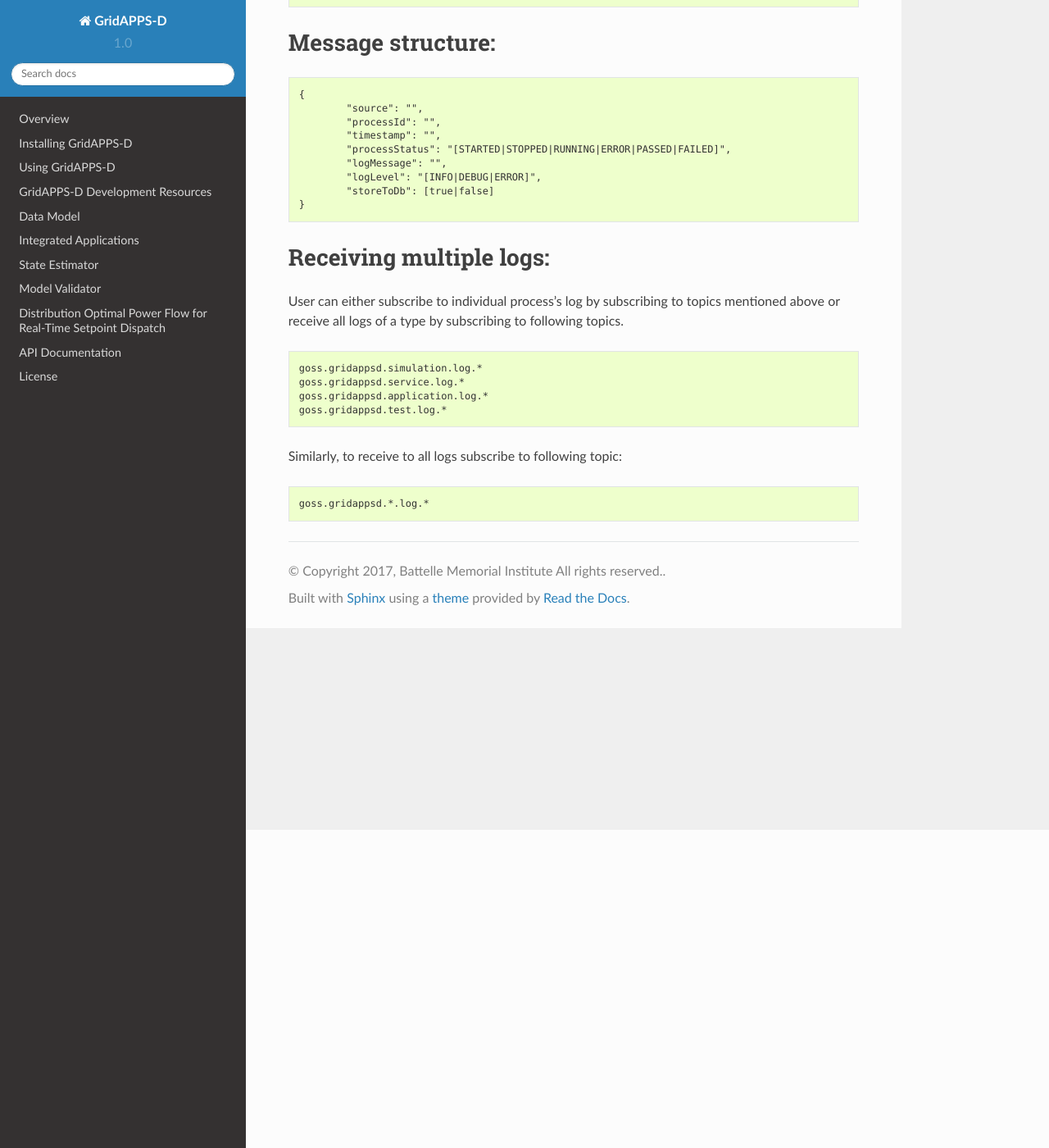
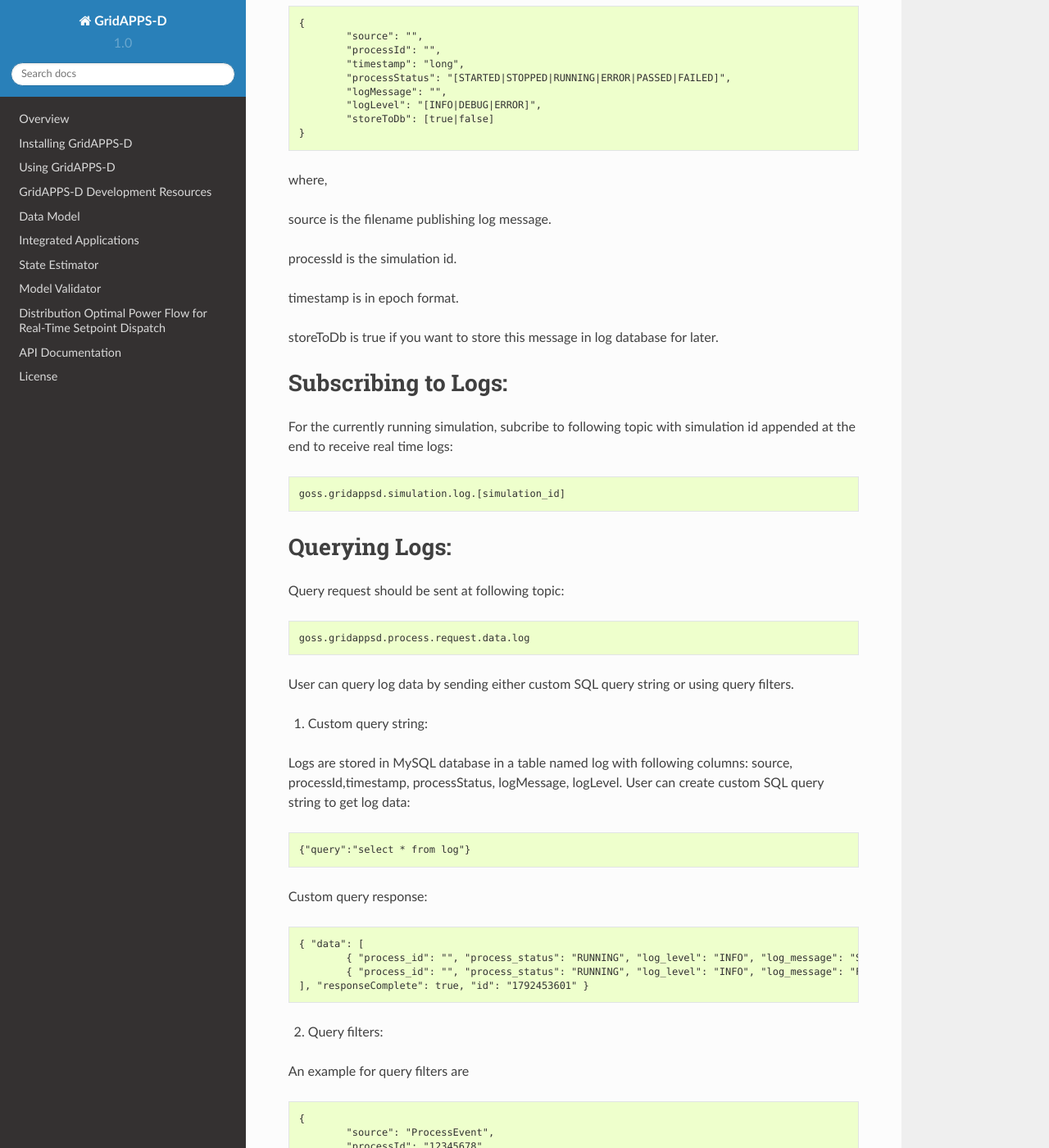
Before and after one commit to ericstephan/gridappsd-docs, a Sphinx documentation site: the page built from docs/source/using_gridappsd/logging_status.rst, in a window 1280 px wide and 1400 px high, scrolled down 388 px. Shown: the whole window at 82% size. Built offline with Sphinx 7.4.7 and the Read the Docs theme 2.0.0, drawn with Linux system fonts in a browser that asks for light colours; pages that are not in the unit, such as notebooks, are missing from menus; some of the changed text lies outside the part shown.

Commit message:
updated logging api

```diff
--- a/docs/source/using_gridappsd/logging_status.rst
+++ b/docs/source/using_gridappsd/logging_status.rst
@@ -1,48 +1,100 @@
 .. _logging_status:
 
-All processes should publish their log messages with process status to Process Manager. These processes include applications, simulations, services, and test runs.
+All applications and services should publish their log messages using using paltform;s log API.
 
-Topic:
-^^^^^^^
+Publishing Logs:
+^^^^^^^^^^^^^^^^
 
-Log message with process status should be published on the following topic. Process id should be attached to the topic name at the end.
+Log messages should be published on the following topic. Simulation id should be attached to the topic at the end.
 
 .. code-block:: console
 
 	goss.gridappsd.simulation.log.[simulation_id]
-	goss.gridappsd.service.log.[service_id]
-	goss.gridappsd.application.log.[app_id]
-	goss.gridappsd.test.log.[test_id]
 
-Message structure:
-^^^^^^^^^^^^^^^^^^
+Message structure for publishing logs :
 
 .. code-block:: console
 
 	{
 		"source": "",
 		"processId": "",
-		"timestamp": "",
+		"timestamp": "long",
 		"processStatus": "[STARTED|STOPPED|RUNNING|ERROR|PASSED|FAILED]",
 		"logMessage": "",
 		"logLevel": "[INFO|DEBUG|ERROR]",
 		"storeToDb": [true|false]
 	}
 
-Receiving multiple logs:
-^^^^^^^^^^^^^^^^^^^^^^^
+where,
 
-User can either subscribe to individual process's log by subscribing to topics mentioned above or receive all logs of a type by subscribing to following topics.
+source is the filename publishing log message.
+
+processId is the simulation id.
+
+timestamp is in epoch format.
+
+storeToDb is true if you want to store this message in log database for later.
+
+
+Subscribing to Logs:
+^^^^^^^^^^^^^^^^^^^^
+For the currently running simulation, subcribe to following topic with simulation id appended at the end to receive real time logs:
 
 .. code-block:: console
 
-	goss.gridappsd.simulation.log.*
-	goss.gridappsd.service.log.*
-	goss.gridappsd.application.log.*
-	goss.gridappsd.test.log.*
+	goss.gridappsd.simulation.log.[simulation_id]
 
-Similarly, to receive to all logs subscribe to following topic:
+
+Querying Logs:
+^^^^^^^^^^^^^^
+
+Query request should be sent at following topic:
 
 .. code-block:: console
 
-	goss.gridappsd.*.log.*
+	goss.gridappsd.process.request.data.log
+
+User can query log data by sending either custom SQL query string or using query filters.
+
+1. Custom query string:
+
+Logs are stored in MySQL database in a table named log with following columns:
+source, processId,timestamp, processStatus, logMessage, logLevel.
+User can create custom SQL query string to get log data:
+
+.. code-block:: console
+
+	{"query":"select * from log"}
+
+Custom query response:
+
+.. code-block:: console
+
+	{ "data": [
+		{ "process_id": "", "process_status": "RUNNING", "log_level": "INFO", "log_message": "Starting gov.pnnl.goss.gridappsd.app.AppManagerImpl", "id": "1", "source": "gov.pnnl.goss.gridappsd.app.AppManagerImpl", "timestamp": "2018-11-14 21:51:11.0", "username": "system" },
+		{ "process_id": "", "process_status": "RUNNING", "log_level": "INFO", "log_message": "Found 0 applications", "id": "2", "source": "gov.pnnl.goss.gridappsd.app.AppManagerImpl", "timestamp": "2018-11-14 21:51:14.0", "username": "system" },
+	], "responseComplete": true, "id": "1792453601" }
+
+2. Query filters:
+
+An example for query filters are
+
+.. code-block:: console
+
+	{
+		"source": "ProcessEvent",
+		"processId": "12345678",
+		"processStatus": "DEBUG",
+		"logLevel": "DEBUG"
+	}
+
+For more details on log message filter look at 'Publishing Logs' section.
+
+Custom query response:
+
+.. code-block:: console
+
+	{ "data": [
+		{ "process_id": "414798372", "process_status": "RUNNING", "log_level": "DEBUG", "log_message": "New rewuest received", "id": "8", "source": "ProcessEvent", "timestamp": "2018-11-14 21:51:29.0", "username": "system" },
+		{ "process_id": "", "process_status": "RUNNING", "log_level": "DEBUG", "log_message": "Running application", "id": "2", "source": "ProcessEvent", "timestamp": "2018-11-14 21:51:30.0", "username": "system" },
+	], "responseComplete": true, "id": "1792453601" }
```
